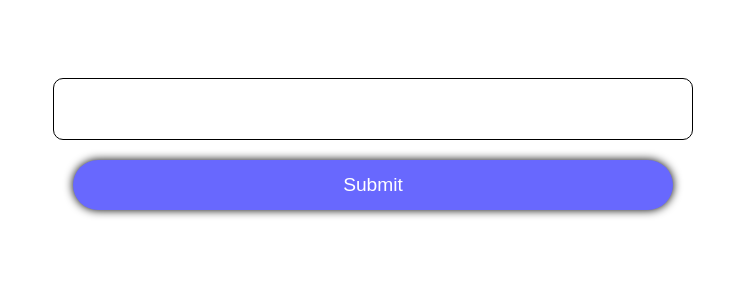
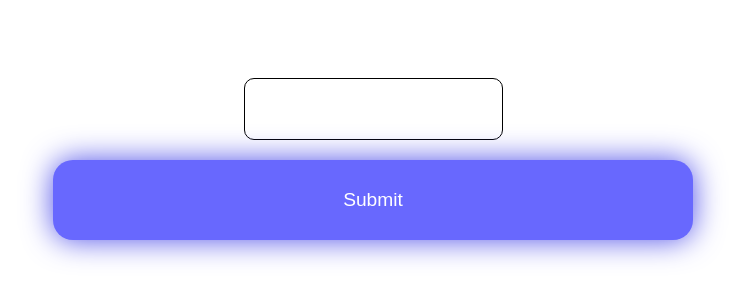
Before and after one commit to codingMustache/fare-evader, a SvelteKit app: page / in a window 1280 px wide. Shown: the part 562-862 px from the top of the page, without its empty margins (267-1012 px from the left). Built offline with nearby package versions, Linux system fonts and the light colour scheme.

Commit message:
some style changes

```diff
--- a/src/routes/+page.svelte
+++ b/src/routes/+page.svelte
@@ -20,8 +20,9 @@
 		width: 50%;
 		height: 100%;
 		display: flex;
+		align-items: center;
 		flex-direction: column;
-		margin: auto;
+		margin: 0 auto;
 		padding: 50% 0;
 	}
 
@@ -34,13 +35,15 @@
 	}
 
 	button {
+		border-radius: 20px;
+		border-style: none;
 		background-color: rgb(104, 104, 254);
+		height: 80px;
 		color: white;
-		height: 50px;
+		width: 100%;
+		box-shadow: 0 0 30px rgb(79, 79, 233);
 		margin: 20px;
-		border-radius: 50px;
-		border-style: none;
-		box-shadow: 0 0 10px black;
+		border-radius: 20px;
 		font-size: larger;
 	}
 </style>
--- a/src/routes/ticket/+page.svelte
+++ b/src/routes/ticket/+page.svelte
@@ -9,7 +9,7 @@
 </script>
 
 <div id="main">
-	<h1>Fare Evader</h1>
+	<h1>Bug Tester</h1>
 	<button on:click={showPopup}>Ticket</button>
 	<div style="display:flex; align-items:center; flex-direction:column">
 		<p>Press</p>
@@ -179,7 +179,8 @@
 		font-family: Arial, Helvetica, sans-serif;
 		letter-spacing: 0.6px;
 		font-size: 1.1rem;
-		color: #8a8a90;
+		font-weight: 501;
+		color: #505051;
 	}
 
 	@keyframes outerShadow {
```
